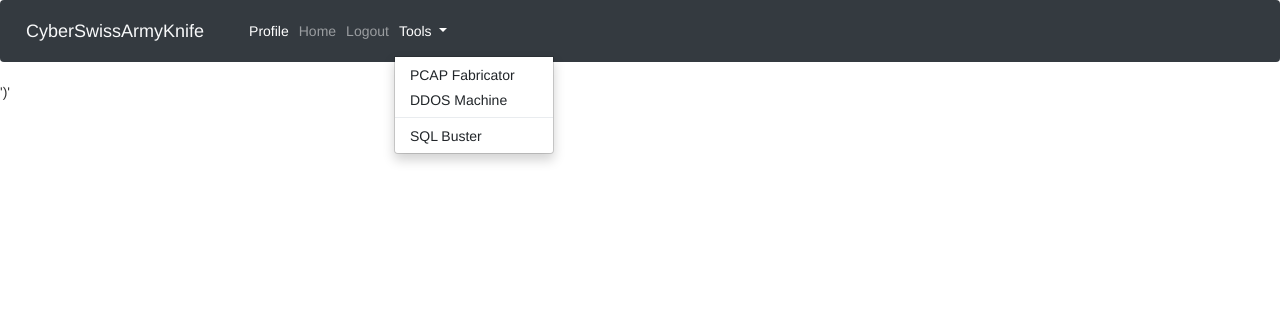
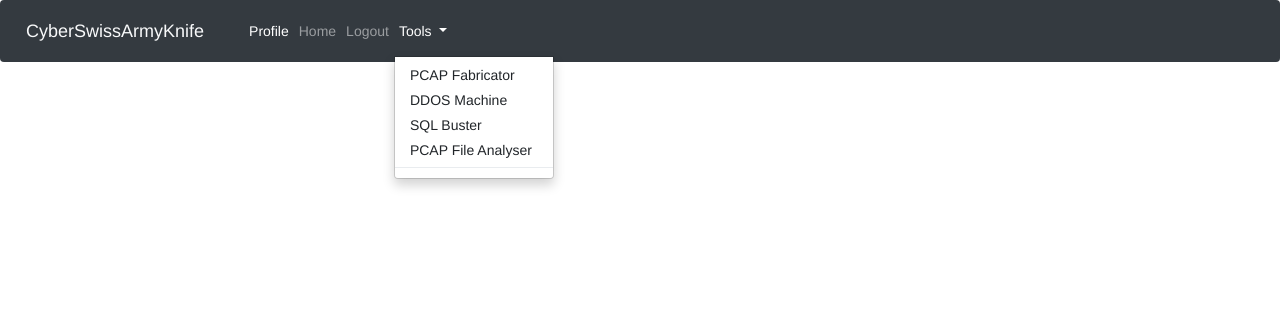
Before and after one commit to HainZz/Software-Devlopment, a Flask app: page / in a window 1280 px wide, after a click on "Tools". Shown: the top 322 px of the page. Run offline with Flask 2, Linux system fonts and the light colour scheme; the visitor is signed in with stand-in values (Sample User, id 1); some libraries are stand-ins or nearby versions.

Commit message:
Added credit and changed some links and layout

```diff
--- a/app/templates/base.html
+++ b/app/templates/base.html
@@ -1,3 +1,5 @@
+<!--Credit too : https://getbootstrap.com/docs/4.1/components/navbar/ for the navbar-->
+
 {% extends 'bootstrap/base.html' %}
 {% block title %}
     {%if title %}
@@ -31,7 +33,7 @@
     <div class="collapse navbar-collapse" id="navbarSupportedContent">
       <ul class="navbar-nav mr-auto">
         <li class="nav-item active text-light">
-          <a class="nav-link" href="#">Profile <span class="sr-only">(current)</span></a>
+          <a class="nav-link" href="#">Profile</a>
         </li>
         <li class="nav-item">
           <a class="nav-link" href="{{url_for('index')}}">Home</a>
@@ -54,14 +56,15 @@
             <div class="dropdown-menu" aria-labelledby="navbarDropdown">
               <a class="dropdown-item" href="{{url_for('PCAPFabricator')}}">PCAP Fabricator</a>
               <a class="dropdown-item" href="{{url_for('DDos')}}">DDOS Machine</a>
+              <a class="dropdown-item" href="{{url_for('SQLBuster')}}">SQL Buster</a>
+              <a class="dropdown-item" href="{{url_for('PCAPAnalyser')}}">PCAP File Analyser</a>
               <div class="dropdown-divider"></div>
-              <a class="dropdown-item" href="{{url_for('SQLBuster')}}">SQL Buster</a>
             </div>
         {% endif %}
         </li>
       </ul>
     </div>
-  </nav>')'
+  </nav>
 {% endblock %}
 
 {% block content %}
```
